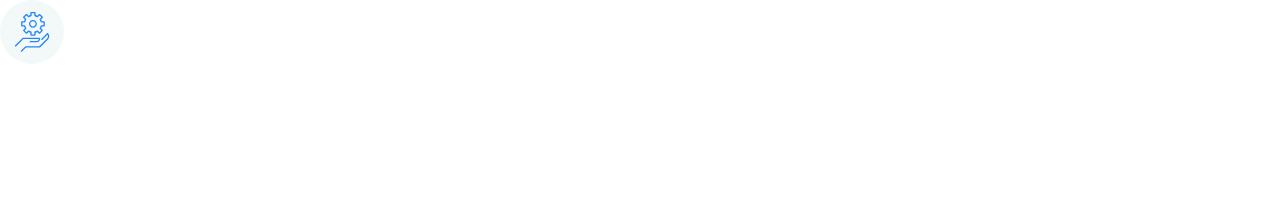
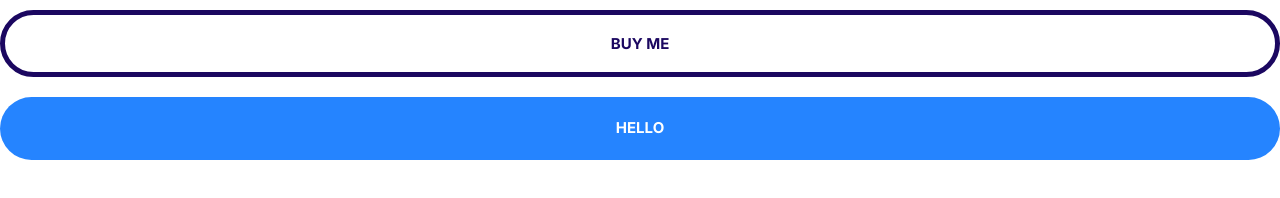
Before and after one commit to selwynng343/first_website, a plain HTML site: page index.html in a window 1280 px wide. Drawn offline with Linux system fonts and the light colour scheme.

Commit message:
buttons implementations

```diff
--- a/css/styles.css
+++ b/css/styles.css
@@ -10,6 +10,12 @@ html {
   --color-accent: #ff3400;
   --color-headings: #1b0760;
   --color-body: #918ca4;
+}
+
+*,
+*::after,
+*::before {
+  box-sizing: border-box;
 }
 
 body {
@@ -156,3 +162,65 @@ a {
   justify-content: center;
   align-items: center;
 }
+
+/* buttons */
+
+.btn {
+  border-radius: 40px;
+  border: 0;
+  cursor: pointer;
+  font-size: 1.6rem;
+  font-weight: 600;
+  margin: 1rem 0;
+  padding: 2rem 3rem;
+  text-align: center;
+  text-transform: uppercase;
+  white-space: nowrap;
+}
+.btn--primary {
+  background: var(--color-primary);
+  color: #fff;
+}
+.btn--primary:hover {
+  background: #3a8ffd;
+}
+
+.btn--secondary {
+  background: var(--color-seconday);
+  color: #fff;
+}
+
+.btn--secondary:hover {
+  background: #00c8eb;
+}
+
+.btn--accentColor {
+  background: var(--color-accent);
+  color: #fff;
+}
+.btn--accentColor:hover {
+  background: #ec3000;
+}
+
+.btn--block {
+  width: 100%;
+  display: inline-block;
+  /* box-sizing: border-box; */
+}
+
+.btn--outline {
+  background: #fff;
+  border: 5px solid var(--color-headings);
+  color: var(--color-headings);
+  transition: background 0.9s ease-in, color 0.5s ease-in-out;
+}
+.btn--outline:hover {
+  background: var(--color-headings);
+  color: #fff;
+}
+
+@media screen and (min-width: 1024px) {
+  .btn {
+    font-size: 1.5rem;
+  }
+}
--- a/index.html
+++ b/index.html
@@ -16,10 +16,7 @@
     <title>Document</title>
   </head>
   <body>
-    <span class="icon-container">
-      <svg class="icon icon--primary">
-        <use xlink:href="images/sprite.svg#settings"></use>
-      </svg>
-    </span>
+    <button class="btn btn--outline btn--block">buy me</button>
+    <a href="" class="btn btn--primary btn--block">hello</a>
   </body>
 </html>
```
Also changed, not shown: components/buttons.html (added, +2 -0 lines).
